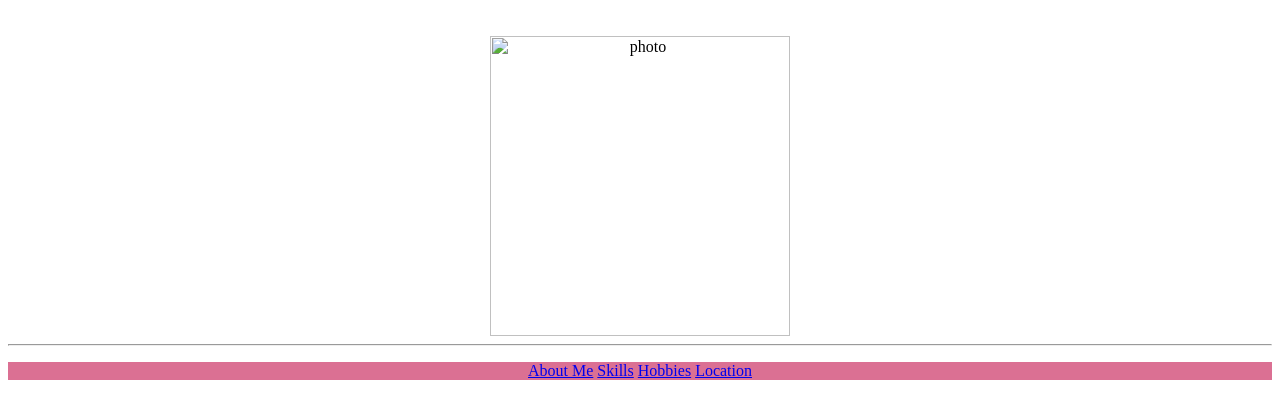
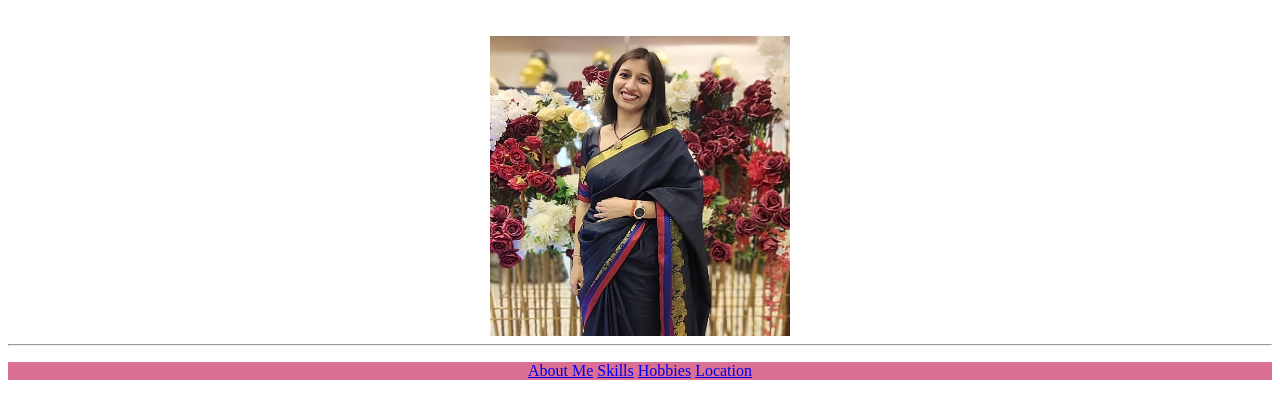
Before and after one commit to PallaviBanga/PP, a plain HTML site: page index.html in a window 1280 px wide. Shown: the part 48-442 px from the top of the page. Drawn offline with Linux system fonts and the light colour scheme; files whose address does not match are found by name.

Commit message:
Update index.html

```diff
--- a/index.html
+++ b/index.html
@@ -12,7 +12,7 @@
 
             <br/>
 
-            <img src="images/Pallavi.jpeg" alt="photo" height="300" width="300"/>
+            <img src="Pallavi.jpeg" alt="photo" height="300" width="300"/>
 
         </center>
         <hr/>
```
